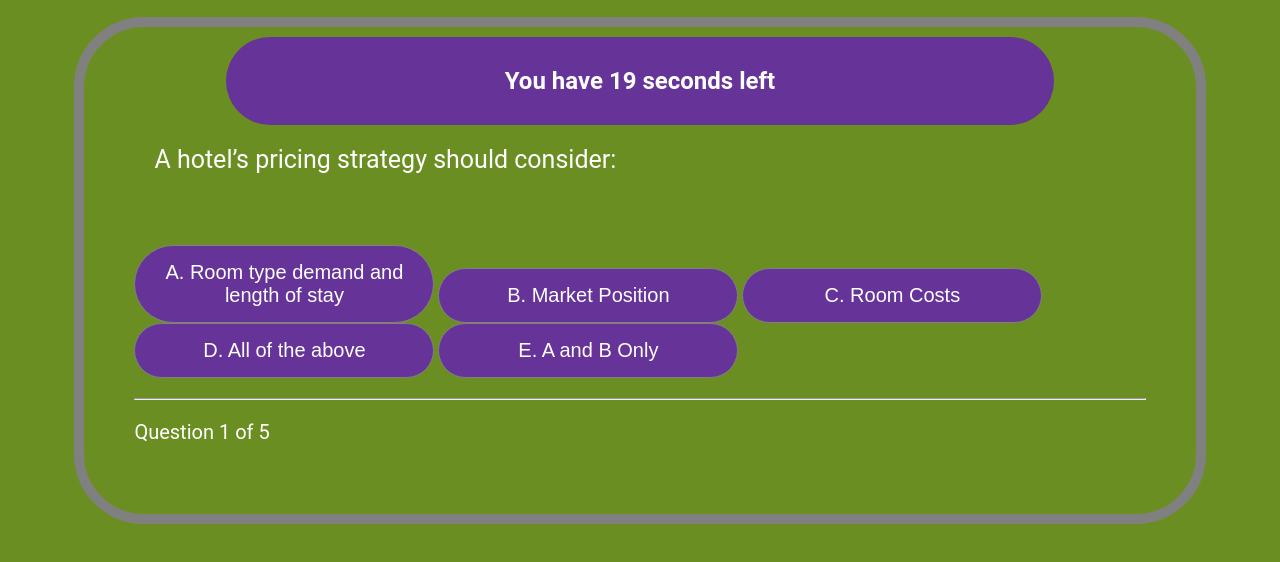
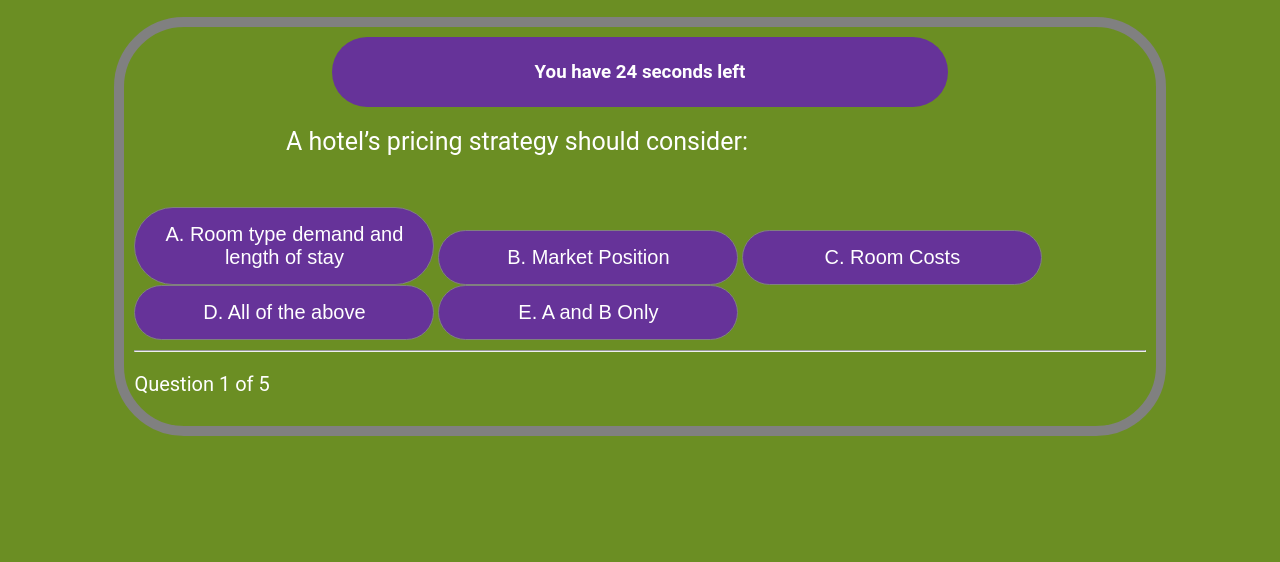
Before and after one commit to boginis1/CRMEquiz, a plain HTML site: page index.html in a window 1280 px wide. Both pictures are taken after a click on the element "Start Game". Shown: the part 84-646 px from the top of the page. Drawn offline with nearby package versions, Linux system fonts and the light colour scheme.

Commit message:
updates spacing

```diff
--- a/css/style.css
+++ b/css/style.css
@@ -40,9 +40,9 @@ body {
    text-align: center;
    background-color: #663399;
    margin:auto;
-   padding:10px;
-   width: 80%;
-   font-size: 30px:;
+   padding:5px;
+   width: 60%;
+   font-size: 15px
    font-style: bold;
    border-radius: 70px;
  }
@@ -52,17 +52,17 @@ margin: 0 auto;
 background-color: #663399;
 border-radius: 40px;
 text-align: center;
-font-size: 30px;
-width: 80%;
-height:200px;
-padding: 10px;
+font-size: 25px;
+width: 75%;
+height:250px;
+padding: 20px;
 }
 
 .grid {
   display:none;
   margin: 0 auto;
   width:80%;
-  padding: 10px 50px 50px 50px;
+  padding: 10px 10px 10px 10px;
   border-radius: 70px;
   border: 10px solid   #808080;
   box-shadow: 0 10 45 5   #808080;
@@ -105,9 +105,9 @@ padding: 10px;
   font-size: 25px;
   background-color: #6B8E23 ;
    margin:auto;
-   height:80px;
+   height:60px;
    padding:20px;
-   width: 100%;
+   width: 70%;
 }
 .button {
 
--- a/index.html
+++ b/index.html
@@ -28,13 +28,14 @@
             <button id="btn3"><span id="answers3"></span></button>
             <button id="btn4"><span id="answers4"></span></button>
         </div>
-        <hr style="margin-top: 20px">
+        <hr style="margin-top: 10px">
         <p id="progress"></p>
     </div>
     <div id="startTheGame">
-        <p> You will have 20 seconds to select the correct answer for each of the 5 questions.</p>
+        <p> You will have 25 seconds to select the correct answer for each of the 5 questions.</p>
         <p> Once you make your selection, the correct answer will appear at the bottom of the screen.</p>
         <p>Once all of the questions have been presented, you will see your final score. Good luck!</p>
+
     </div>
     <div id="response">
         <div id="<img>"></div>
--- a/javascript/app.js
+++ b/javascript/app.js
@@ -46,13 +46,13 @@ $(document).ready(function() {
 
     //Timer program
     var interValID;
-    var timeLeft = 20
+    var timeLeft = 25
     var counter = 0;
     var timer = $("#timer");
 
     function timeIt() {
 
-        timer.html("<h2>You have " + (timeLeft - counter) + " seconds left</h2>");
+        timer.html("<h3>You have " + (timeLeft - counter) + " seconds left</h3>");
         if (counter == timeLeft) {
             timer.html("<h2>Your time is up!</h2>");
             clearInterval(interValID);
@@ -147,7 +147,7 @@ $(document).ready(function() {
             } else  {
                 counter=0;
 
-                setTimeout(getQuestion, 3000);
+                setTimeout(getQuestion, 4000);
 
             }
     }
```
